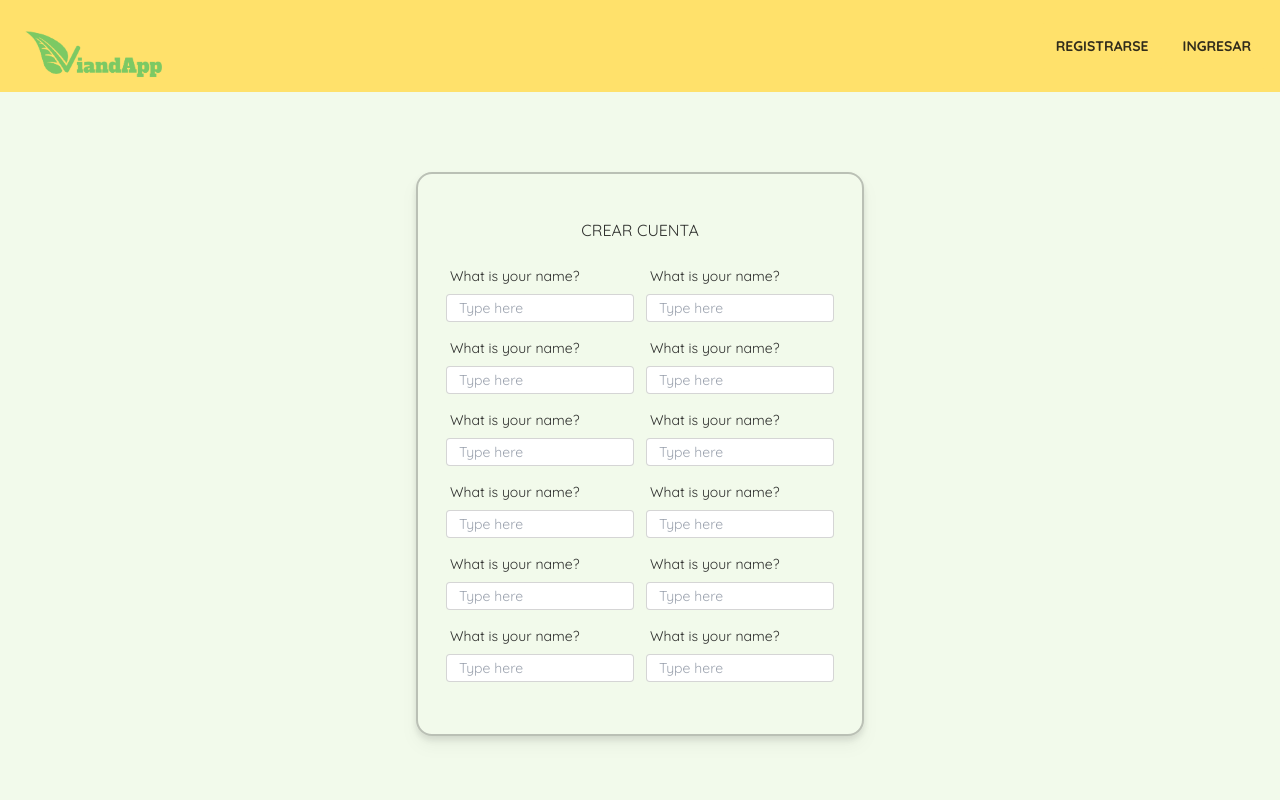
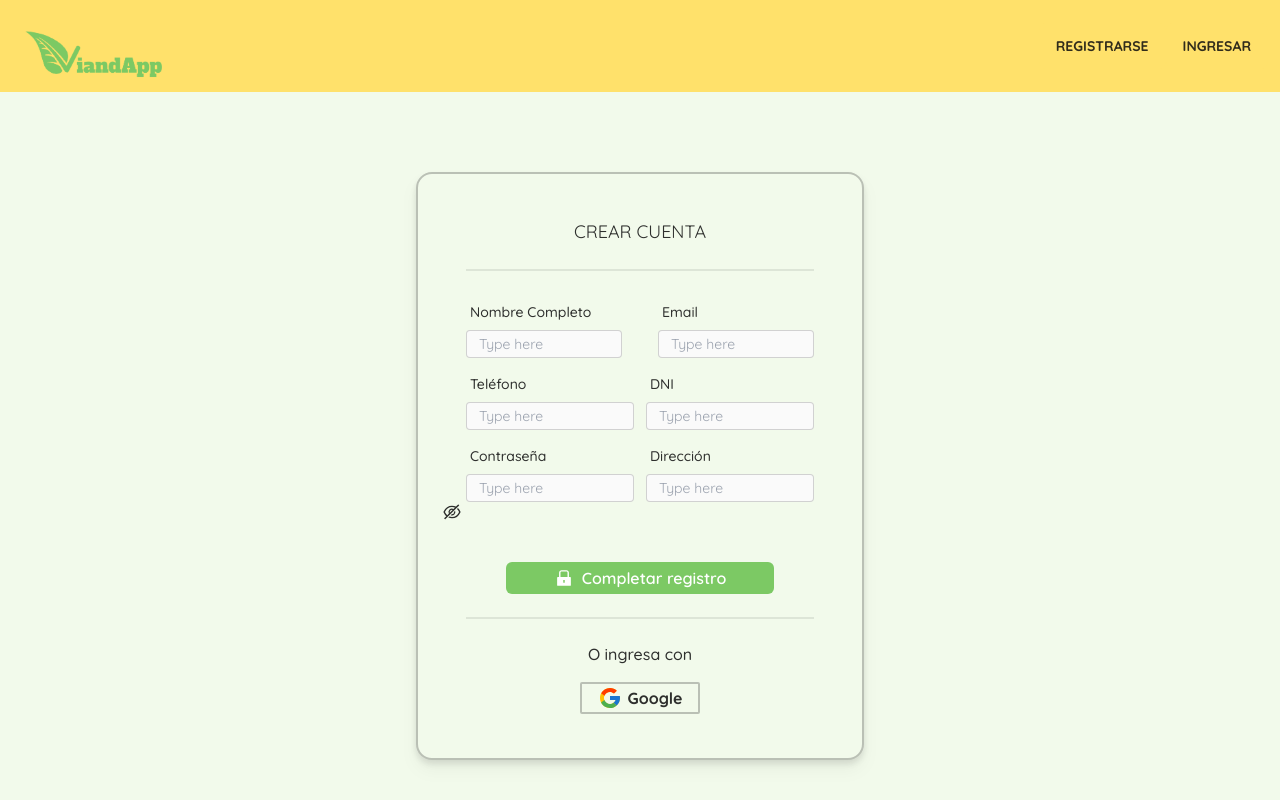
Before and after one commit to ProyectoFinal-Henry/Vianda-app, a Next.js app: page /catalog/registro in a window 1280 px wide. Built offline with nearby package versions, Linux system fonts and the light colour scheme.

Commit message:
cambios en registro

```diff
--- a/src/components/register/UserFormRegister.jsx
+++ b/src/components/register/UserFormRegister.jsx
@@ -1,153 +1,244 @@
-import React from "react";
+"use client";
 import FormResponsiveContainer from "../formaters/FormResponsiveContainer";
+import { useForm } from "react-hook-form";
+import { useState } from "react";
+import {
+  AiFillLock,
+  AiOutlineEye,
+  AiOutlineEyeInvisible,
+} from "react-icons/ai";
+import { FcGoogle } from "react-icons/fc";
 
 export const UserFormRegister = () => {
+  const [visible, setVisible] = useState(false);
+
+  const contraseñaVisibilidad = () => {
+    setVisible((prevState) => !prevState);
+  };
+
+  const {
+    register,
+    handleSubmit,
+    formState: { errors },
+    reset,
+  } = useForm();
+  console.log(register);
+  console.log(errors);
+
+  const onSubmit = handleSubmit((data) => {
+    console.log(data);
+    reset();
+  });
+
   return (
     <FormResponsiveContainer>
       <div
         id="contenedorPrincipal"
-        className=" flex flex-col items-center justify-center min-w-full px-5 py-5"
+        className=" flex flex-col items-center justify-center min-w-full px-10 py-5"
       >
-        <div id="contenedorH1" className="justify-center mb-4">
-          <h1 className="text-center">CREAR CUENTA</h1>
+        <div id="contenedorH1" className="justify-center ">
+          <h1 className="text-center text-lg">CREAR CUENTA</h1>
         </div>
+        <div
+          className="divider
+        "
+        ></div>
         <form
           action=""
           className="min-w-full flex flex-col justify-center items-center "
+          onSubmit={onSubmit}
         >
-          <div className="flex flex-col md:flex-row   min-w-full gap-x-3  ">
+          <div className="flex flex-col md:flex-row   min-w-full gap-x-9  ">
             <div className="form-control w-full pb-2 ">
-              <label className="label">
-                <span className="label-text">What is your name?</span>
+              <label className="label" htmlFor="nombre">
+                <span className="label-text font-medium ">Nombre Completo</span>
               </label>
               <input
                 type="text"
                 placeholder="Type here"
-                className="input min-w-full input-bordered w-full  input-sm bg-white rounded h-7"
+                className="input min-w-full input-bordered w-full  input-sm rounded h-7 bg-neutral-50"
+                {...register("nombre", {
+                  required: {
+                    value: true,
+                    message: "El nombre es requerido",
+                  },
+                  minLength: {
+                    value: 3,
+                    message: "El nombre debe tener al menos 2 caracteres",
+                  },
+                  maxLength: {
+                    value: 15,
+                    message: "El nombre debe tener máximo 15 caracteres",
+                  },
+                  pattern: {
+                    value: /^[A-Za-z\s]+$/,
+                    message: "No debe contener números ni símbolos",
+                  },
+                })}
               />
+
+              {errors.nombre && <span>{errors.nombre.message}</span>}
             </div>
             <div className="form-control  w-full pb-2 ">
-              <label className="label">
-                <span className="label-text">What is your name?</span>
+              <label className="label" htmlFor="email">
+                <span className="label-text font-medium">Email</span>
+              </label>
+              <input
+                type="email"
+                placeholder="Type here"
+                className="input input-bordered w-full  input-sm  bg-neutral-50  rounded h-7  "
+                {...register("email", {
+                  required: {
+                    value: true,
+                    message: "El email es requerido",
+                  },
+                  pattern: {
+                    value: /^[\w-]+(\.[\w-]+)*@([\w-]+\.)+[a-zA-Z]{2,7}$/,
+                    message: "Correo no válido",
+                  },
+                })}
+              />
+              {errors.email && <span>{errors.email.message}</span>}
+            </div>
+          </div>
+          <div className="flex flex-col md:flex-row   min-w-full gap-x-3">
+            <div className="form-control w-full pb-2 ">
+              <label className="label" htmlFor="telefono">
+                <span className="label-text font-medium ">Teléfono</span>
+              </label>
+              <input
+                type="tel"
+                placeholder="Type here"
+                className="input min-w-full input-bordered w-full  input-sm bg-neutral-50 rounded h-7"
+                {...register("telefono", {
+                  required: {
+                    value: true,
+                    message: "Este campo es requerido",
+                  },
+                  pattern: {
+                    value: /^[0-9]+$/,
+                    message: "Solo debe contener números",
+                  },
+                })}
+              />
+              {errors.telefono && (
+                <span className="">{errors.telefono.message}</span>
+              )}
+            </div>
+            <div className="form-control  w-full pb-2 ">
+              <label className="label" htmlFor="dni">
+                <span className="label-text font-medium ">DNI</span>
               </label>
               <input
                 type="text"
                 placeholder="Type here"
-                className="input input-bordered w-full  input-sm bg-white  rounded h-7"
+                className="input input-bordered w-full  input-sm bg-neutral-50  rounded h-7"
+                {...register("dni", {
+                  required: {
+                    value: true,
+                    message: "El DNI es requerido",
+                  },
+                  minLength: {
+                    value: 8,
+                    message:
+                      "No corresponde con la mínima cantidad de números requeridos",
+                  },
+                  maxLength: {
+                    value: 8,
+                    message: "Máximo de numeros excedido",
+                  },
+                  pattern: {
+                    value: /^[0-9]+$/,
+                    message: "El DNI solo debe contener números",
+                  },
+                })}
               />
+              {errors.dni && <span>{errors.dni.message}</span>}
             </div>
           </div>
           <div className="flex flex-col md:flex-row   min-w-full gap-x-3">
             <div className="form-control w-full pb-2 ">
-              <label className="label">
-                <span className="label-text">What is your name?</span>
+              <label className="label" htmlFor="contraseña">
+                <span className="label-text font-medium ">Contraseña</span>
+              </label>
+              <input
+                type="password"
+                placeholder="Type here"
+                className="input min-w-full input-bordered w-full  input-sm bg-neutral-50 rounded h-7"
+                {...register("password", {
+                  required: {
+                    value: true,
+                    message: "Este campo es requerido",
+                  },
+                  minLength: {
+                    value: 6,
+                    message: "La contraseña debe tener al menos 6 caracteres",
+                  },
+                  pattern: {
+                    value: /^[A-Z][a-zA-Z0-9]*$/,
+                    message:
+                      "La contraseña debe contener minúsculas,mayúsculas y numeros",
+                  },
+                })}
+              />
+
+              <button
+                type="button"
+                class="relative flex right-8 items-center ml-2 h-full mr-10"
+                onClick={contraseñaVisibilidad}
+              >
+                {visible ? (
+                  <AiOutlineEye className="text-xl" />
+                ) : (
+                  <AiOutlineEyeInvisible className="text-xl" />
+                )}
+              </button>
+            </div>
+            {errors.contraseña && <span>{errors.contraseña.message}</span>}
+
+            <div className="form-control  w-full pb-2 ">
+              <label className="label" htmlFor="direccion">
+                <span className="label-text font-medium ">Dirección</span>
               </label>
               <input
                 type="text"
                 placeholder="Type here"
-                className="input min-w-full input-bordered w-full  input-sm bg-white rounded h-7"
+                className="input input-bordered w-full  input-sm bg-neutral-50  rounded h-7"
+                {...register("direccion", {
+                  required: {
+                    value: true,
+                    maxLength: {
+                      value: 30,
+                      message: "Este campo es requerido",
+                    },
+                  },
+                })}
               />
-            </div>
-            <div className="form-control  w-full pb-2 ">
-              <label className="label">
-                <span className="label-text">What is your name?</span>
-              </label>
-              <input
-                type="text"
-                placeholder="Type here"
-                className="input input-bordered w-full  input-sm bg-white  rounded h-7"
-              />
+              {errors.direccion && <span>{errors.direccion.message}</span>}
             </div>
           </div>
-          <div className="flex flex-col md:flex-row   min-w-full gap-x-3">
-            <div className="form-control w-full pb-2 ">
-              <label className="label">
-                <span className="label-text">What is your name?</span>
-              </label>
-              <input
-                type="text"
-                placeholder="Type here"
-                className="input min-w-full input-bordered w-full  input-sm bg-white rounded h-7"
-              />
-            </div>
-            <div className="form-control  w-full pb-2 ">
-              <label className="label">
-                <span className="label-text">What is your name?</span>
-              </label>
-              <input
-                type="text"
-                placeholder="Type here"
-                className="input input-bordered w-full  input-sm bg-white  rounded h-7"
-              />
-            </div>
+
+          <div className="flex mt-5 justify-center">
+            <button
+              type="submit"
+              className="flex items-center py-1  btn-accent bg-accent px-12 rounded-md mt-3"
+            >
+              <AiFillLock className="text-xl text-white" />
+              <span className="pl-2 text-white font-semibold">
+                Completar registro
+              </span>
+            </button>
           </div>
-          <div className="flex flex-col md:flex-row   min-w-full gap-x-3">
-            <div className="form-control w-full pb-2 ">
-              <label className="label">
-                <span className="label-text">What is your name?</span>
-              </label>
-              <input
-                type="text"
-                placeholder="Type here"
-                className="input min-w-full input-bordered w-full  input-sm bg-white rounded h-7"
-              />
-            </div>
-            <div className="form-control  w-full pb-2 ">
-              <label className="label">
-                <span className="label-text">What is your name?</span>
-              </label>
-              <input
-                type="text"
-                placeholder="Type here"
-                className="input input-bordered w-full  input-sm bg-white  rounded h-7"
-              />
-            </div>
-          </div>
-          <div className="flex flex-col md:flex-row   min-w-full gap-x-3">
-            <div className="form-control w-full pb-2 ">
-              <label className="label">
-                <span className="label-text">What is your name?</span>
-              </label>
-              <input
-                type="text"
-                placeholder="Type here"
-                className="input min-w-full input-bordered w-full  input-sm bg-white rounded h-7"
-              />
-            </div>
-            <div className="form-control  w-full pb-2 ">
-              <label className="label">
-                <span className="label-text">What is your name?</span>
-              </label>
-              <input
-                type="text"
-                placeholder="Type here"
-                className="input input-bordered w-full  input-sm bg-white  rounded h-7"
-              />
-            </div>
-          </div>
-          <div className="flex flex-col md:flex-row   min-w-full gap-x-3">
-            <div className="form-control w-full pb-2 ">
-              <label className="label">
-                <span className="label-text">What is your name?</span>
-              </label>
-              <input
-                type="text"
-                placeholder="Type here"
-                className="input min-w-full input-bordered w-full  input-sm bg-white rounded h-7"
-              />
-            </div>
-            <div className="form-control  w-full pb-2 ">
-              <label className="label">
-                <span className="label-text">What is your name?</span>
-              </label>
-              <input
-                type="text"
-                placeholder="Type here"
-                className="input input-bordered w-full  input-sm bg-white  rounded h-7"
-              />
-            </div>
-          </div>
+          <div
+            className="divider
+        "
+          ></div>
         </form>
+        <p className="font-medium ">O ingresa con</p>
+        <button className="items-center gap-x-1.5 mt-4 flex font-bold border-solid border-neutral border-2 rounded-sm px-4 py-0.5 border-opacity-30">
+          <FcGoogle className="text-2xl px-0 mx-0" />
+          Google
+        </button>
       </div>
     </FormResponsiveContainer>
   );
```
